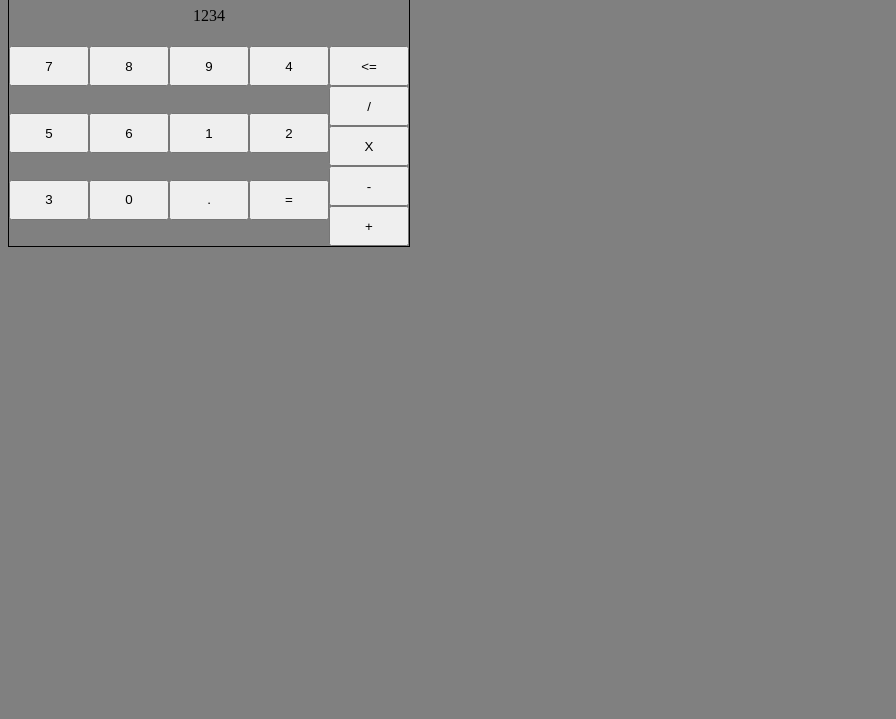
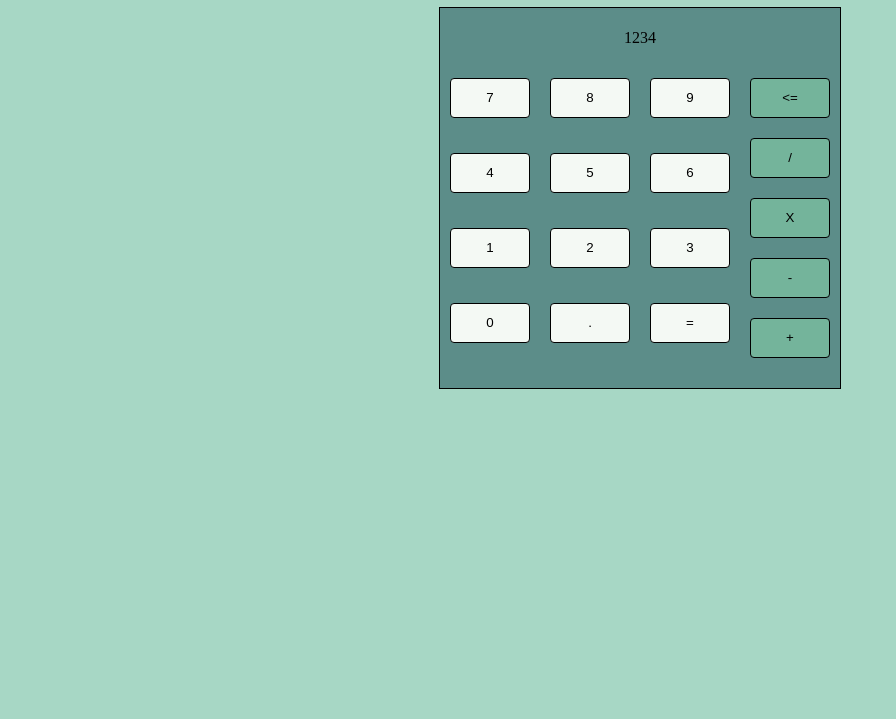
Before and after one commit to GrantWasil/calculator, a plain HTML site: page index.html in a window 1280 px wide. Shown: the part 81-800 px from the top of the page, without its empty margins (0-896 px from the left). Drawn offline with Linux system fonts and the light colour scheme.

Commit message:
Updated CSS coloring to make the calculator look better

```diff
--- a/css/styles.css
+++ b/css/styles.css
@@ -1,15 +1,28 @@
 body {
-    background-color: grey;
+    background-color: #a7d7c5;
+    display: flex;
+    flex-direction: column;
+    align-items: center;
 }
 
 #calculator {
     border: 1px solid black;
-    max-width: 400px;
+    width: 400px;
+    height: 380px;
+    background-color: #5c8d89;
 }
 
 button {
+    background-color: #f4f9f4;
     width: 80px;
     height: 40px;
+    margin: 10px;
+    border: 1px solid black;
+    border-radius: 4px;
+}
+
+button:hover {
+    background-color: #a7d7c5;
 }
 
 #frame {
@@ -34,12 +47,18 @@ button {
     flex-direction: row;
     flex-wrap: wrap;
     justify-content: space-around;
-    flex-grow: 3;
 }
 
 #symbols {
     display: flex;
     flex-direction: column;
     justify-content: space-around;
-    flex-grow: 1;
 }
+
+#symbols button {
+    background-color: #74b49b;
+}
+
+#symbols button:hover {
+    background-color: #5c8d89;
+}
```
